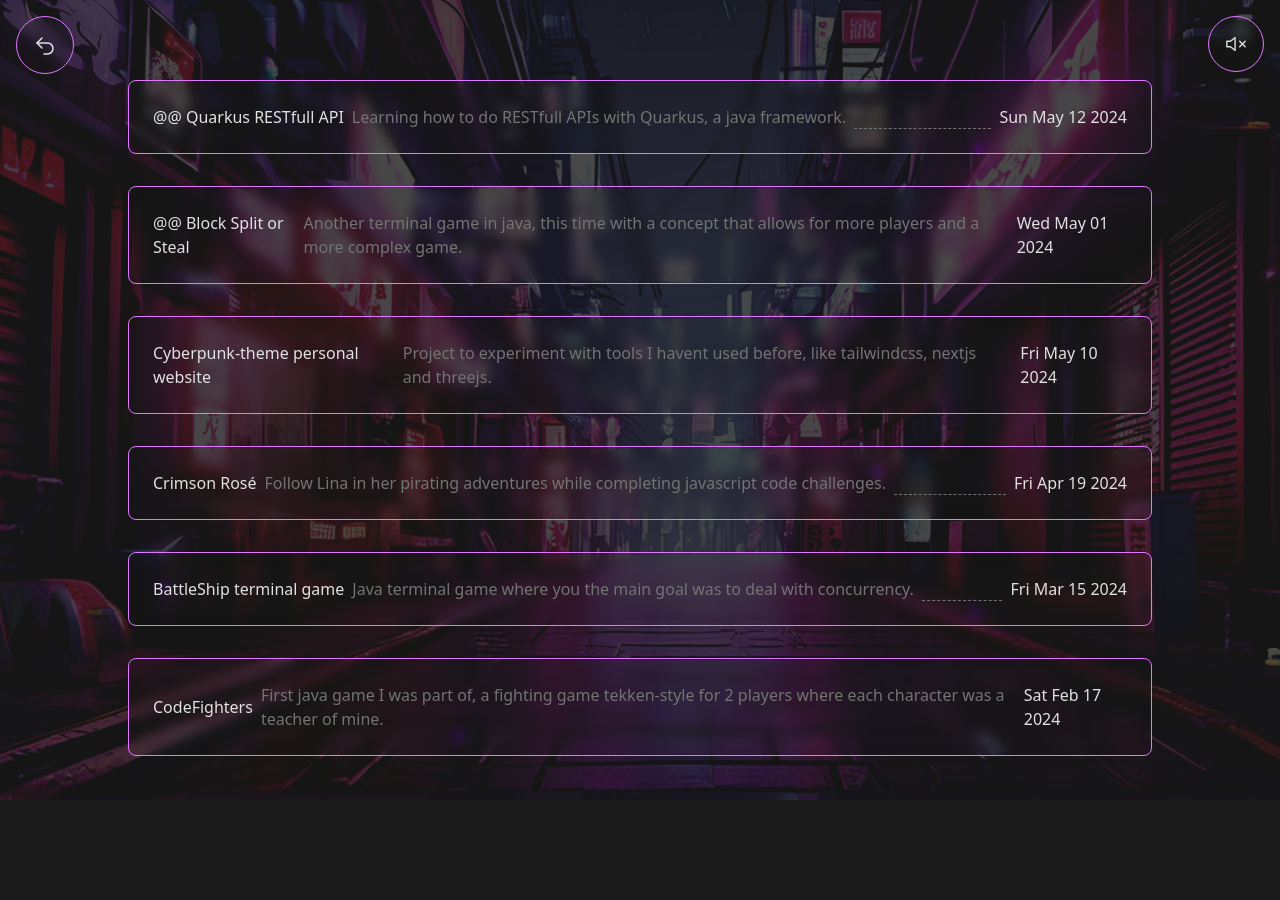
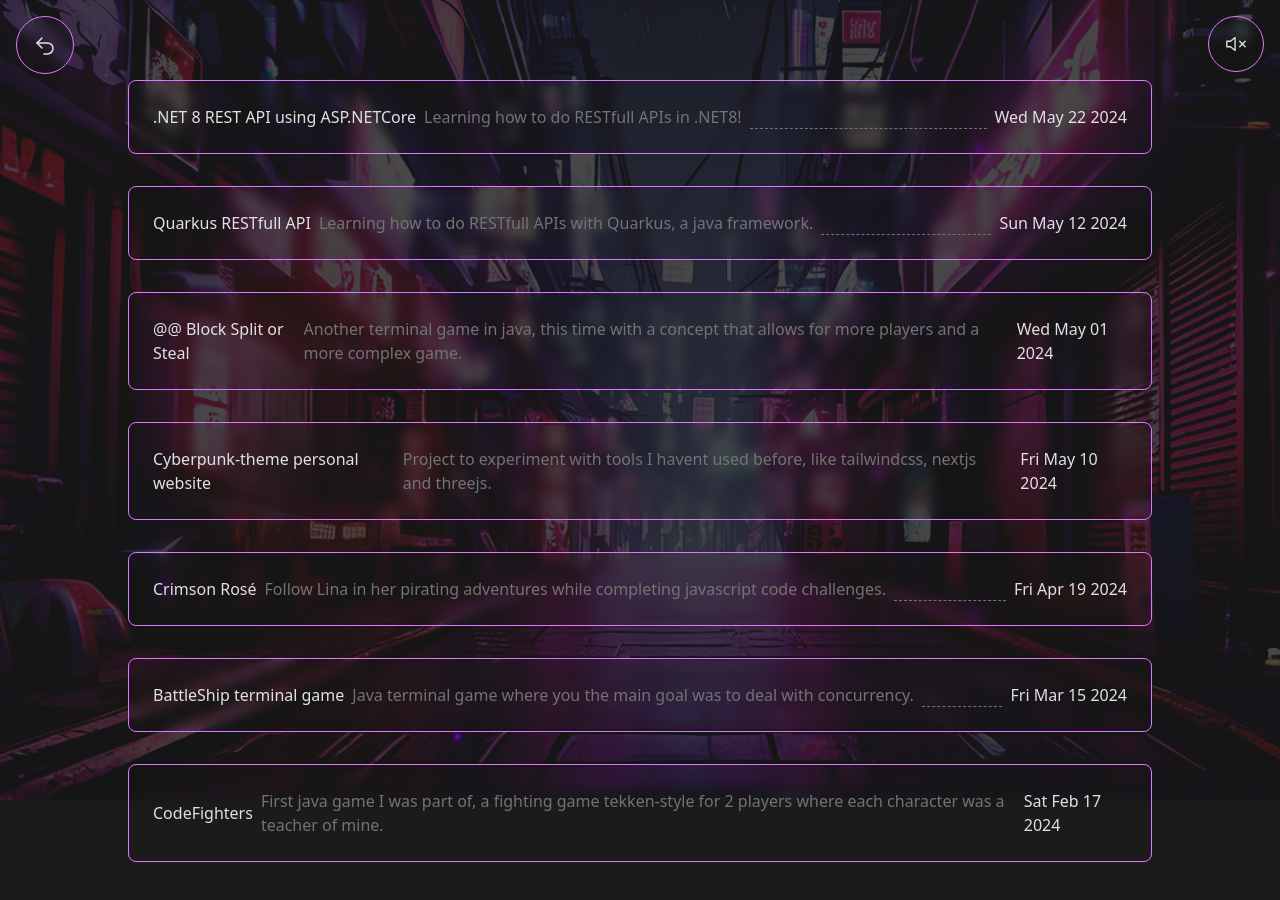
Before and after one commit to mateusrose/personalWebsite, a Next.js app: page /projects in a window 1280 px wide. Shown: the top 900 px of the page. Before the commit the page ends 836 px from the top, so only its background shows below. Built offline with nearby package versions, Linux system fonts and the light colour scheme.

Commit message:
newproject

```diff
--- a/src/app/data.js
+++ b/src/app/data.js
@@ -59,11 +59,19 @@ export const projectsData = [
   },
   {
     id: 6,
-    name: "@@ Quarkus RESTfull API",
+    name: "Quarkus RESTfull API",
     description:
       "Learning how to do RESTfull APIs with Quarkus, a java framework.",
     date: "2024-05-12",
     demoLink: "https://github.com/mateusrose/calendarrest",
+  },
+  {
+    id: 7,
+    name: ".NET 8 REST API using ASP.NETCore",
+    description:
+        "Learning how to do RESTfull APIs in .NET8!",
+    date: "2024-05-22",
+    demoLink: "https://github.com/mateusrose/barberdotnet",
   }
 ];
 
```
